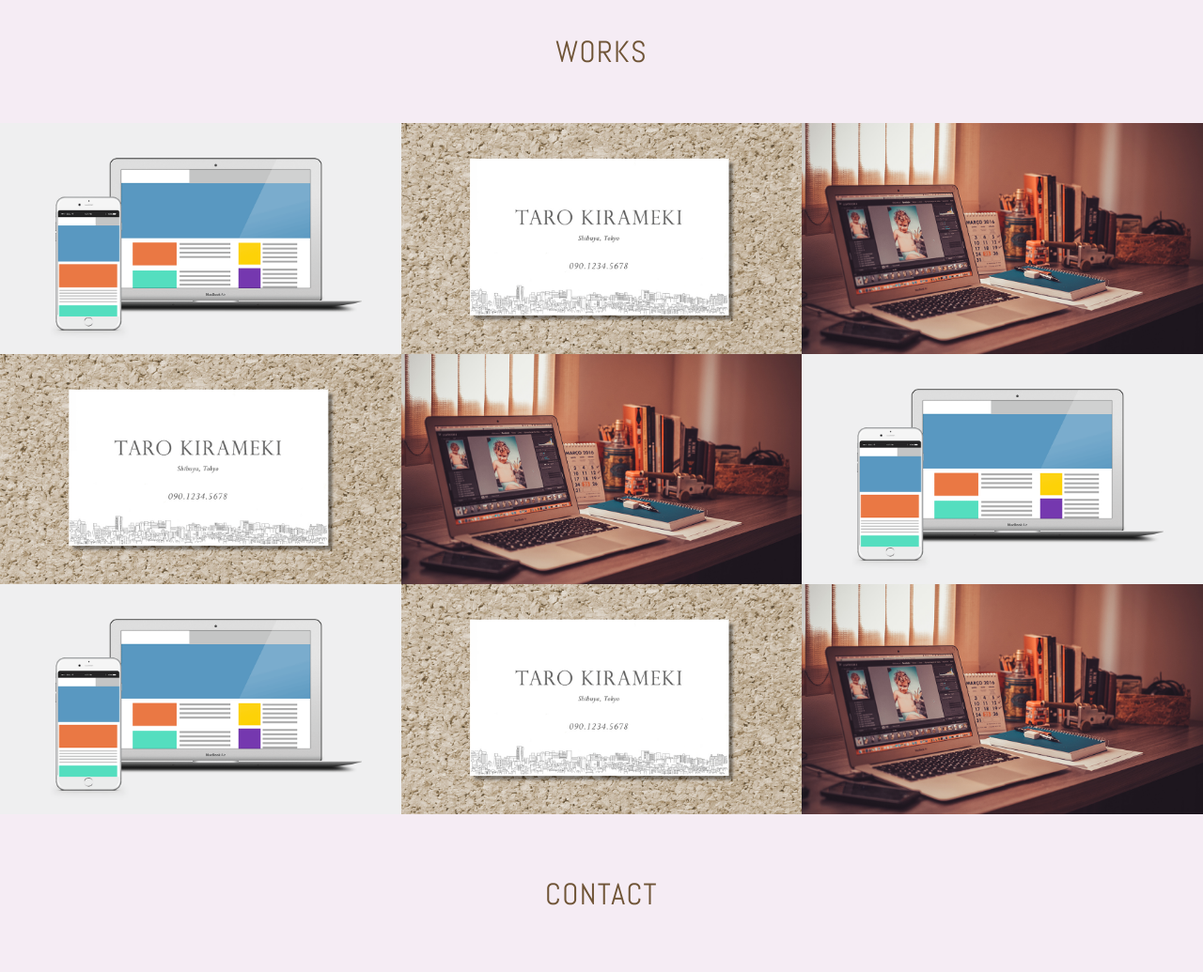
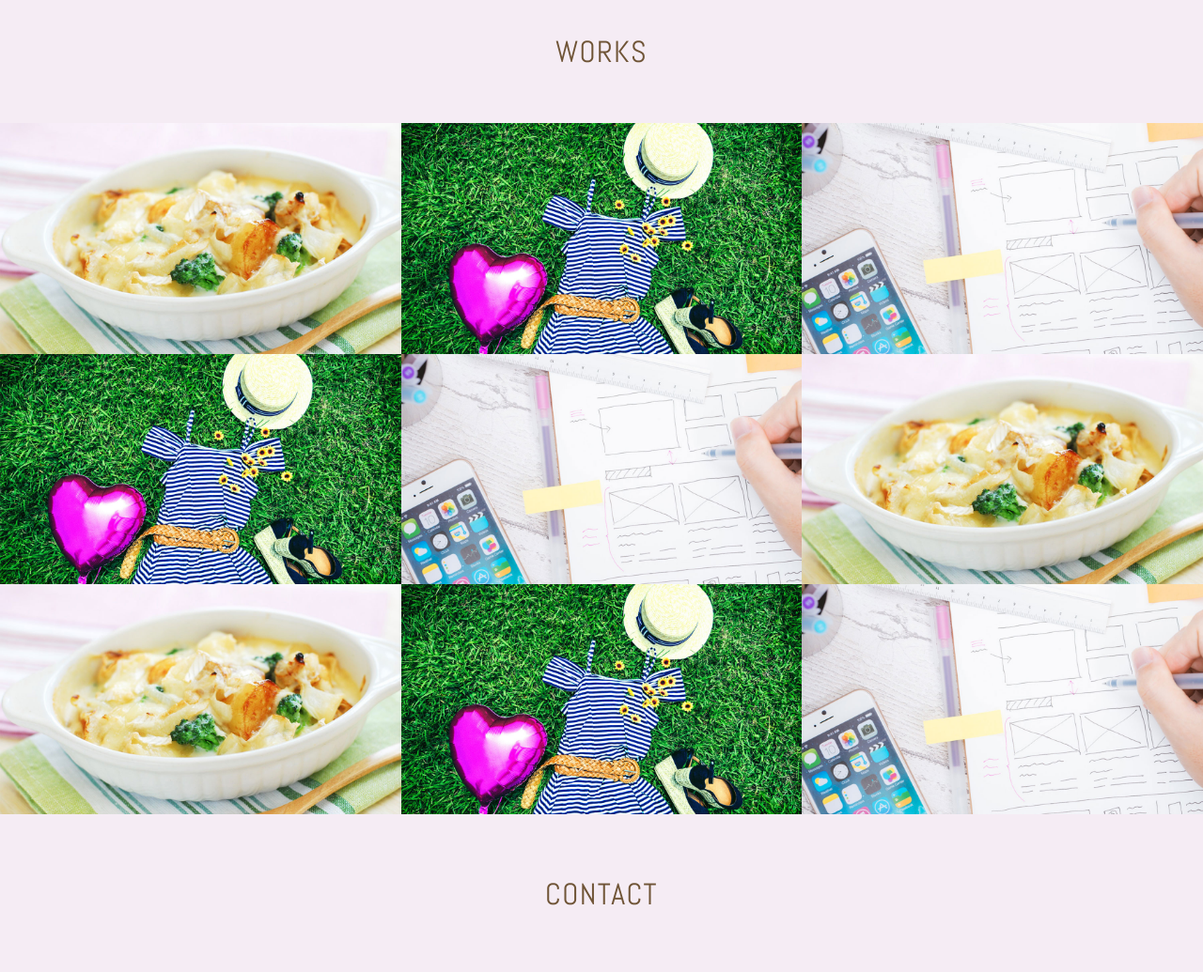
Before and after one commit to minapichaaaan/minapichaaaan.github.io, a plain HTML site: page index.html in a window 1280 px wide. Shown: the part 1060-2095 px from the top of the page at 94% size. Drawn offline with nearby package versions, Linux system fonts and the light colour scheme.

Commit message:
Workの画像変更

```diff
--- a/index.html
+++ b/index.html
@@ -42,7 +42,7 @@
         <h2 class="text-center">Works</h2>
         <div class="works-box">
             <a href="#">
-                <img src="./images/pc.png" alt="株式会社きらめき コーポレートサイト様 Webサイトデザイン">
+                <img src="./images/doria.jpg" alt="株式会社きらめき コーポレートサイト様 Webサイトデザイン">
                 <div class="works-box-inner">
                     <div class="text-center">
                         <h3>株式会社きらめき コーポレートサイト</h3>
@@ -54,7 +54,7 @@
         </div>
         <div class="works-box">
             <a href="#">
-                <img src="./images/meishi.jpeg" alt="きらめき太郎様 名刺デザイン">
+                <img src="./images/fassion.jpg" alt="きらめき太郎様 名刺デザイン">
                 <div class="works-box-inner">
                     <div class="text-center">
                         <h3>きらめき太郎様 名刺</h3>
@@ -66,7 +66,7 @@
         </div>
         <div class="works-box">
             <a href="#">
-                <img src="./images/desk.jpeg" alt="WordPressオリジナルテーマ">
+                <img src="./images/web.jpg" alt="WordPressオリジナルテーマ">
                 <div class="works-box-inner">
                     <div class="text-center">
                         <h3>ブログデザイン</h3>
@@ -78,7 +78,7 @@
         </div>
         <div class="works-box">
             <a href="#">
-                <img src="./images/meishi.jpeg" alt="きらめき太郎様 名刺デザイン">
+                <img src="./images/fassion.jpg" alt="きらめき太郎様 名刺デザイン">
                 <div class="works-box-inner">
                     <div class="text-center">
                         <h3>きらめき太郎様 名刺</h3>
@@ -90,7 +90,7 @@
         </div>
         <div class="works-box">
             <a href="#">
-                <img src="./images/desk.jpeg" alt="WordPressオリジナルテーマ">
+                <img src="./images/web.jpg" alt="WordPressオリジナルテーマ">
                 <div class="works-box-inner">
                     <div class="text-center">
                         <h3>ブログデザイン</h3>
@@ -102,7 +102,7 @@
         </div>
         <div class="works-box">
             <a href="#">
-                <img src="./images/pc.png" alt="株式会社きらめき コーポレートサイト様 Webサイトデザイン">
+                <img src="./images/doria.jpg" alt="株式会社きらめき コーポレートサイト様 Webサイトデザイン">
                 <div class="works-box-inner">
                     <div class="text-center">
                         <h3>株式会社きらめき コーポレートサイト</h3>
@@ -114,7 +114,7 @@
         </div>
         <div class="works-box">
             <a href="#">
-                <img src="./images/pc.png" alt="株式会社きらめき コーポレートサイト様 Webサイトデザイン">
+                <img src="./images/doria.jpg" alt="株式会社きらめき コーポレートサイト様 Webサイトデザイン">
                 <div class="works-box-inner">
                     <div class="text-center">
                         <h3>株式会社きらめき コーポレートサイト</h3>
@@ -126,7 +126,7 @@
         </div>
         <div class="works-box">
             <a href="#">
-                <img src="./images/meishi.jpeg" alt="きらめき太郎様 名刺デザイン">
+                <img src="./images/fassion.jpg" alt="きらめき太郎様 名刺デザイン">
                 <div class="works-box-inner">
                     <div class="text-center">
                         <h3>きらめき太郎様 名刺</h3>
@@ -138,7 +138,7 @@
         </div>
         <div class="works-box">
             <a href="#">
-                <img src="./images/desk.jpeg" alt="WordPressオリジナルテーマ">
+                <img src="./images/web.jpg" alt="WordPressオリジナルテーマ">
                 <div class="works-box-inner">
                     <div class="text-center">
                         <h3>ブログデザイン</h3>
```
Also changed, not shown: images/doria.jpg (added), images/fassion.jpg (added), images/web.jpg (added).
